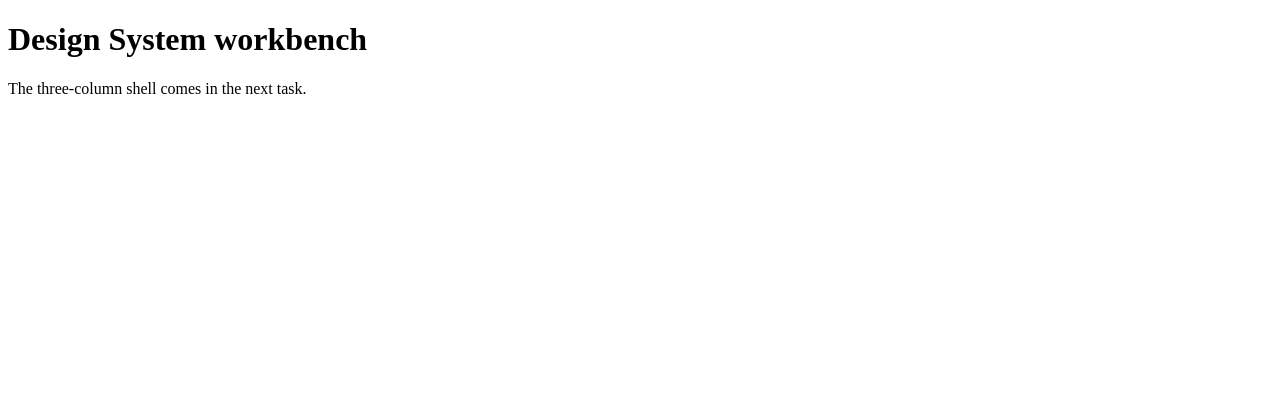
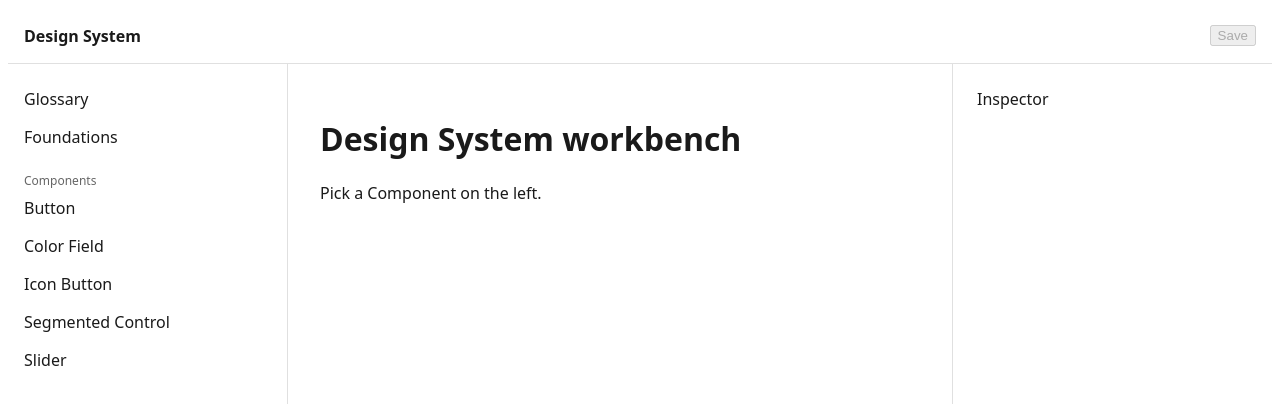
Before and after one commit to Tomekks/Music-tab-processor, a SvelteKit app in the folder tools/Design_System/: page / in a window 1280 px wide. Shown: the top 404 px of the page. Built offline with nearby package versions, Linux system fonts and the light colour scheme.

Commit message:
task: design system workbench, three-column shell (slice 1, task 1b2)
Built from docs/work/feat-ds-workbench-shell.md by the builder model.

```diff
--- /dev/null
+++ b/tools/Design_System/src/lib/registry.ts
@@ -0,0 +1,11 @@
+export const COMPONENTS = [
+  { slug: "button", name: "Button" },
+  { slug: "color-field", name: "Color Field" },
+  { slug: "icon-button", name: "Icon Button" },
+  { slug: "segmented-control", name: "Segmented Control" },
+  { slug: "slider", name: "Slider" }
+];
+
+export function findComponent(slug: string) {
+  return COMPONENTS.find((entry) => entry.slug === slug);
+}
--- /dev/null
+++ b/tools/Design_System/src/routes/+layout.svelte
@@ -0,0 +1,105 @@
+<script lang="ts">
+	import type { Snippet } from "svelte";
+	import { page } from "$app/state";
+	import { COMPONENTS } from "$lib/registry.js";
+
+	let { children }: { children: Snippet } = $props();
+</script>
+
+<div class="shell">
+	<header class="topbar">
+		<span class="title">Design System</span>
+		<button disabled>Save</button>
+	</header>
+	<div class="body">
+		<nav class="sidebar" aria-label="Components">
+			<span class="row">Glossary</span>
+			<span class="row">Foundations</span>
+			<span class="caption">Components</span>
+			{#each COMPONENTS as entry (entry.slug)}
+				{@const active = page.url.pathname === `/components/${entry.slug}`}
+				<a
+					class="row link"
+					class:active
+					href="/components/{entry.slug}"
+					aria-current={active ? "page" : undefined}
+				>
+					{entry.name}
+				</a>
+			{/each}
+		</nav>
+		<main class="canvas">
+			{@render children()}
+		</main>
+		<aside class="inspector">Inspector</aside>
+	</div>
+</div>
+
+<style>
+	.shell {
+		height: 100vh;
+		overflow: hidden;
+		display: grid;
+		grid-template-rows: 56px 1fr;
+		font-family: system-ui, sans-serif;
+		color: #1a1a1a;
+		background: #ffffff;
+	}
+
+	.topbar {
+		display: flex;
+		align-items: center;
+		justify-content: space-between;
+		padding: 0 16px;
+		border-bottom: 1px solid #e0e0e0;
+	}
+
+	.title {
+		font-weight: 700;
+	}
+
+	.body {
+		display: grid;
+		grid-template-columns: 280px 1fr 320px;
+		min-height: 0;
+	}
+
+	.sidebar {
+		overflow-y: auto;
+		border-right: 1px solid #e0e0e0;
+		padding: 16px;
+	}
+
+	.canvas {
+		overflow-y: auto;
+		padding: 32px;
+		min-width: 0;
+	}
+
+	.inspector {
+		overflow-y: auto;
+		border-left: 1px solid #e0e0e0;
+		padding: 24px;
+	}
+
+	.row {
+		display: block;
+		padding: 8px 0;
+	}
+
+	.link {
+		color: inherit;
+		text-decoration: none;
+	}
+
+	.active {
+		font-weight: 700;
+	}
+
+	.caption {
+		display: block;
+		margin-top: 16px;
+		font-size: 12px;
+		color: #666666;
+	}
+</style>
--- a/tools/Design_System/src/routes/+page.svelte
+++ b/tools/Design_System/src/routes/+page.svelte
@@ -1,2 +1,2 @@
 <h1>Design System workbench</h1>
-<p>The three-column shell comes in the next task.</p>
+<p>Pick a Component on the left.</p>
```
Also changed, not shown: tools/Design_System/src/routes/components/[slug]/+page.svelte (added, +7 -0 lines), tools/Design_System/src/routes/components/[slug]/+page.ts (added, +11 -0 lines), 2 other files (tests, documents, lock files or other folders).
